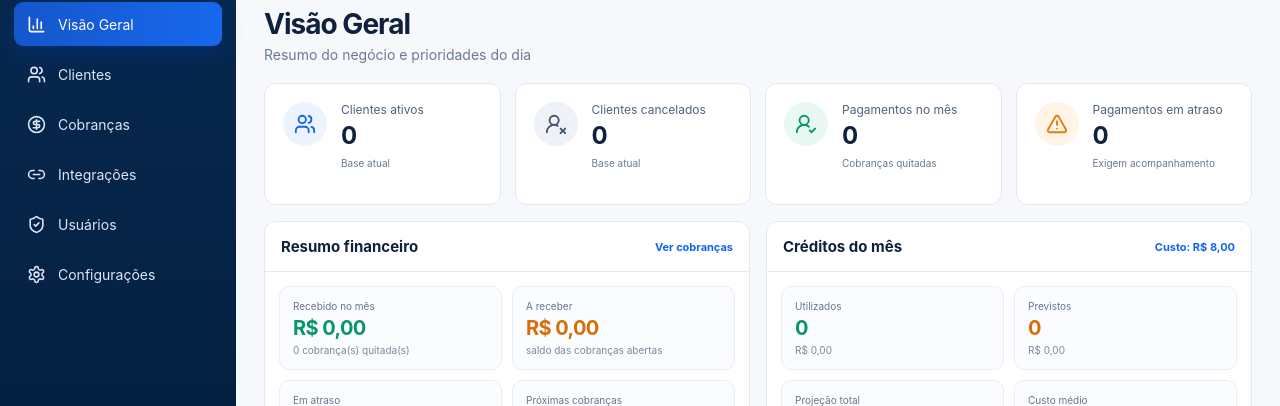
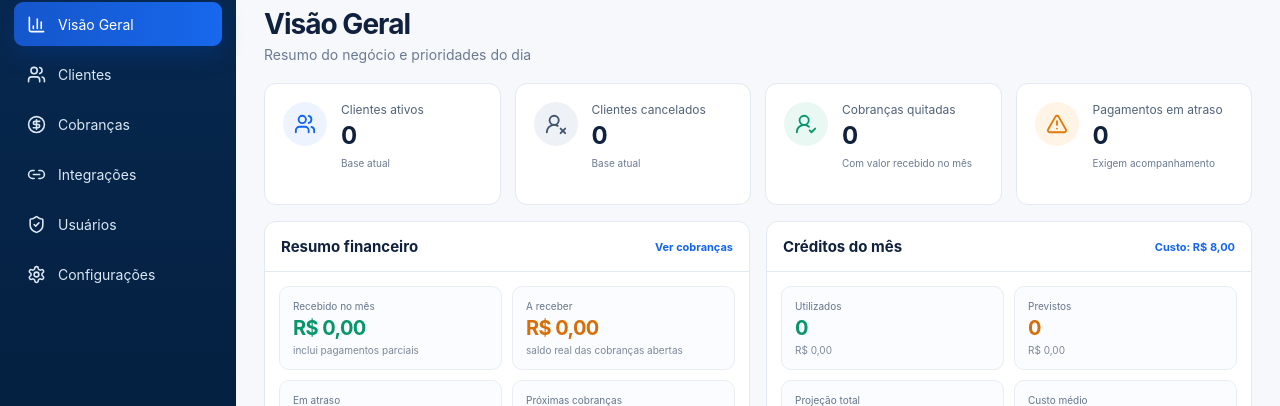
Before and after one commit to anthonytribeiro587/thegestor, a Next.js app: page /dashboard in a window 1280 px wide. Shown: the part 91-497 px from the top of the page. Built offline with nearby package versions, Linux system fonts and the light colour scheme; no server answers.

Commit message:
fix: exclude zero-value rows and include partial receipts

```diff
--- a/src/app/dashboard/page.tsx
+++ b/src/app/dashboard/page.tsx
@@ -10,6 +10,7 @@ import styles from "./dashboard.module.css";
 
 type ChargeRow = {
   id: string;
+  competencia: string;
   vencimento: string;
   status_pagamento: string;
   pago_em: string | null;
@@ -22,30 +23,29 @@ type QueueRow = {
   prioridade: string;
   clientes: { nome: string } | { nome: string }[] | null;
 };
-type CreditRow = {
-  creditos_utilizados: number | null;
-  creditos_previstos: number | null;
-};
+type CreditRow = { creditos_utilizados: number | null; creditos_previstos: number | null };
 
 function first<T>(value: T | T[] | null | undefined): T | null {
   if (!value) return null;
   return Array.isArray(value) ? value[0] ?? null : value;
 }
 
-function chargeBalance(charge: ChargeRow) {
-  const financial = first(charge.cobrancas_financeiras);
-  return Math.max(Number(financial?.valor_original ?? 0) - Number(financial?.valor_pago ?? 0), 0);
+function chargeValue(charge: ChargeRow) {
+  return Number(first(charge.cobrancas_financeiras)?.valor_original ?? 0);
 }
 
-function chargeValue(charge: ChargeRow) {
-  return Number(first(charge.cobrancas_financeiras)?.valor_original ?? 0);
+function chargePaid(charge: ChargeRow) {
+  return Number(first(charge.cobrancas_financeiras)?.valor_pago ?? 0);
+}
+
+function chargeBalance(charge: ChargeRow) {
+  return Math.max(chargeValue(charge) - chargePaid(charge), 0);
 }
 
 export default async function DashboardPage() {
   const supabase = await createClient();
   const { data: claimsData } = await supabase.auth.getClaims();
   const userId = claimsData?.claims?.sub;
-
   const { data: membership } = userId
     ? await supabase.from("usuarios_empresa").select("empresa_id").eq("user_id", userId).eq("ativo", true).limit(1).maybeSingle()
     : { data: null };
@@ -66,8 +66,8 @@ export default async function DashboardPage() {
     const [activeResult, cancelledResult, openResult, paidResult, queueResult, creditsResult, configResult] = await Promise.all([
       supabase.from("clientes").select("id", { count: "exact", head: true }).eq("empresa_id", empresaId).eq("status", "ativo"),
       supabase.from("clientes").select("id", { count: "exact", head: true }).eq("empresa_id", empresaId).eq("status", "cancelado"),
-      supabase.from("cobrancas").select("id,vencimento,status_pagamento,pago_em,clientes(nome),cobrancas_financeiras(valor_original,valor_pago)").eq("empresa_id", empresaId).in("status_pagamento", ["pendente", "atrasado"]).order("vencimento", { ascending: true }),
-      supabase.from("cobrancas").select("id,vencimento,status_pagamento,pago_em,cobrancas_financeiras(valor_original,valor_pago)").eq("empresa_id", empresaId).eq("status_pagamento", "pago").gte("pago_em", `${firstDay}T00:00:00`).lt("pago_em", `${nextMonth}T00:00:00`),
+      supabase.from("cobrancas").select("id,competencia,vencimento,status_pagamento,pago_em,clientes(nome),cobrancas_financeiras(valor_original,valor_pago)").eq("empresa_id", empresaId).in("status_pagamento", ["pendente", "atrasado"]).order("vencimento", { ascending: true }),
+      supabase.from("cobrancas").select("id,competencia,vencimento,status_pagamento,pago_em,cobrancas_financeiras(valor_original,valor_pago)").eq("empresa_id", empresaId).eq("status_pagamento", "pago").gte("pago_em", `${firstDay}T00:00:00`).lt("pago_em", `${nextMonth}T00:00:00`),
       supabase.from("tarefas_operacionais").select("id,tipo,prioridade,clientes(nome)").eq("empresa_id", empresaId).eq("status", "pendente").order("criado_em", { ascending: true }).limit(5),
       supabase.from("cobrancas").select("creditos_utilizados,creditos_previstos").eq("empresa_id", empresaId).gte("competencia", firstDay).lt("competencia", nextMonth).neq("status_pagamento", "cancelado"),
       supabase.from("configuracoes_empresa").select("custo_medio_credito").eq("empresa_id", empresaId).maybeSingle(),
@@ -76,17 +76,19 @@ export default async function DashboardPage() {
     activeClients = activeResult.count ?? 0;
     cancelledClients = cancelledResult.count ?? 0;
     openCharges = (openResult.data ?? []) as ChargeRow[];
-    paidThisMonth = (paidResult.data ?? []) as ChargeRow[];
+    paidThisMonth = ((paidResult.data ?? []) as ChargeRow[]).filter((charge) => chargeValue(charge) > 0 && chargePaid(charge) > 0);
     queue = (queueResult.data ?? []) as QueueRow[];
     creditRows = (creditsResult.data ?? []) as CreditRow[];
     creditCost = Number(configResult.data?.custo_medio_credito ?? 8);
   }
 
-  const overdue = openCharges.filter((charge) => operationalChargeStatus(charge.status_pagamento, charge.vencimento, today) === "Atrasado");
-  const upcoming = openCharges.filter((charge) => operationalChargeStatus(charge.status_pagamento, charge.vencimento, today) === "A vencer").slice(0, 5);
+  const overdue = openCharges.filter((charge) => operationalChargeStatus(charge.status_pagamento, charge.vencimento, today) === "Atrasado" && chargeBalance(charge) > 0);
+  const upcoming = openCharges.filter((charge) => operationalChargeStatus(charge.status_pagamento, charge.vencimento, today) === "A vencer" && chargeBalance(charge) > 0).slice(0, 5);
   const late = overdue.slice(0, 5);
-
-  const receivedThisMonth = paidThisMonth.reduce((sum, charge) => sum + Number(first(charge.cobrancas_financeiras)?.valor_pago ?? chargeValue(charge)), 0);
+  const partialReceivedThisMonth = openCharges
+    .filter((charge) => charge.competencia >= firstDay && charge.competencia < nextMonth && chargePaid(charge) > 0)
+    .reduce((sum, charge) => sum + chargePaid(charge), 0);
+  const receivedThisMonth = paidThisMonth.reduce((sum, charge) => sum + chargePaid(charge), 0) + partialReceivedThisMonth;
   const pendingAmount = openCharges.reduce((sum, charge) => sum + chargeBalance(charge), 0);
   const overdueAmount = overdue.reduce((sum, charge) => sum + chargeBalance(charge), 0);
 
@@ -101,7 +103,7 @@ export default async function DashboardPage() {
       <section className="stats-grid">
         <StatCard title="Clientes ativos" value={String(activeClients)} helper="Base atual" icon={Users} />
         <StatCard title="Clientes cancelados" value={String(cancelledClients)} helper="Base atual" icon={UserRoundX} tone="slate" />
-        <StatCard title="Pagamentos no mês" value={String(paidThisMonth.length)} helper="Cobranças quitadas" icon={UserRoundCheck} tone="green" />
+        <StatCard title="Cobranças quitadas" value={String(paidThisMonth.length)} helper="Com valor recebido no mês" icon={UserRoundCheck} tone="green" />
         <StatCard title="Pagamentos em atraso" value={String(overdue.length)} helper="Exigem acompanhamento" icon={AlertTriangle} tone="orange" />
       </section>
 
@@ -109,8 +111,8 @@ export default async function DashboardPage() {
         <article className={styles.panel}>
           <div className={styles.panelHead}><h2>Resumo financeiro</h2><Link href="/cobrancas">Ver cobranças</Link></div>
           <div className={styles.metricGrid}>
-            <div className={`${styles.metric} ${styles.metricAccent}`}><span>Recebido no mês</span><strong>{currency.format(receivedThisMonth)}</strong><small>{paidThisMonth.length} cobrança(s) quitada(s)</small></div>
-            <div className={`${styles.metric} ${styles.metricWarn}`}><span>A receber</span><strong>{currency.format(pendingAmount)}</strong><small>saldo das cobranças abertas</small></div>
+            <div className={`${styles.metric} ${styles.metricAccent}`}><span>Recebido no mês</span><strong>{currency.format(receivedThisMonth)}</strong><small>inclui pagamentos parciais</small></div>
+            <div className={`${styles.metric} ${styles.metricWarn}`}><span>A receber</span><strong>{currency.format(pendingAmount)}</strong><small>saldo real das cobranças abertas</small></div>
             <div className={`${styles.metric} ${styles.metricWarn}`}><span>Em atraso</span><strong>{currency.format(overdueAmount)}</strong><small>{overdue.length} cobrança(s)</small></div>
             <div className={styles.metric}><span>Próximas cobranças</span><strong>{upcoming.length}</strong><small>exibidas abaixo</small></div>
           </div>
```
